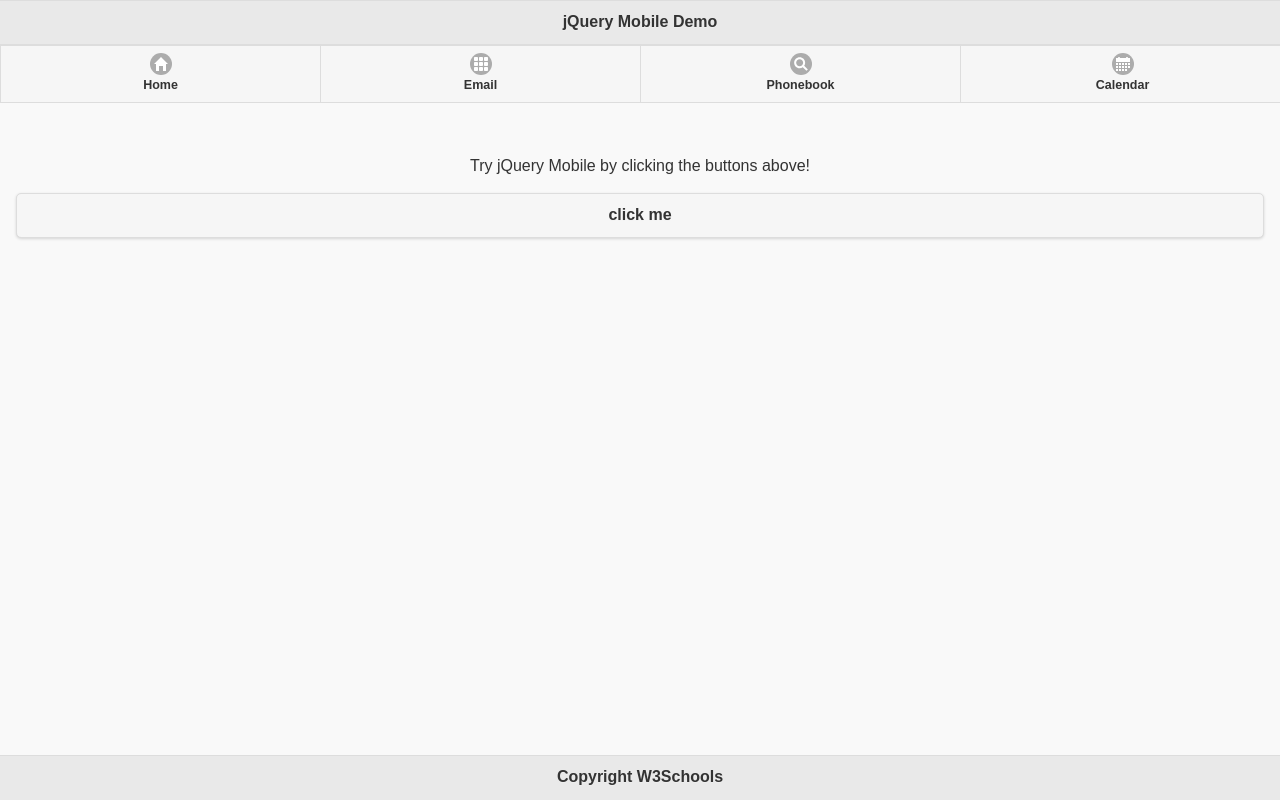
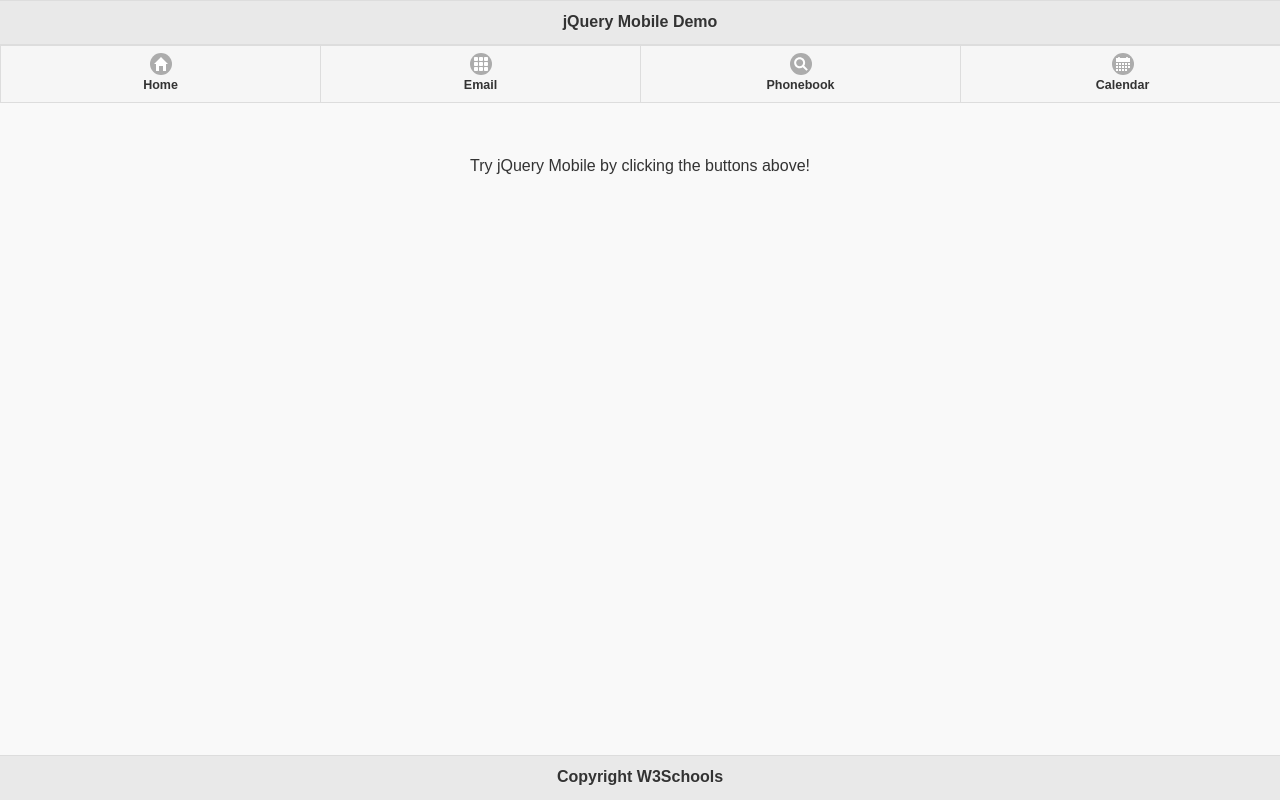
Before and after one commit to cyberkingvb/sampleapp, a plain HTML site: page index.html in a window 1280 px wide. Drawn offline with Linux system fonts and the light colour scheme.

Commit message:
Update index.html

```diff
--- a/index.html
+++ b/index.html
@@ -24,7 +24,7 @@
 
   <div data-role="main" class="ui-content"><br>
   <p style="text-align:center;">Try jQuery Mobile by clicking the buttons above!</p>
-  <button onclick="alert('hey')">click me</button>
+
 
     </div>
 
```
